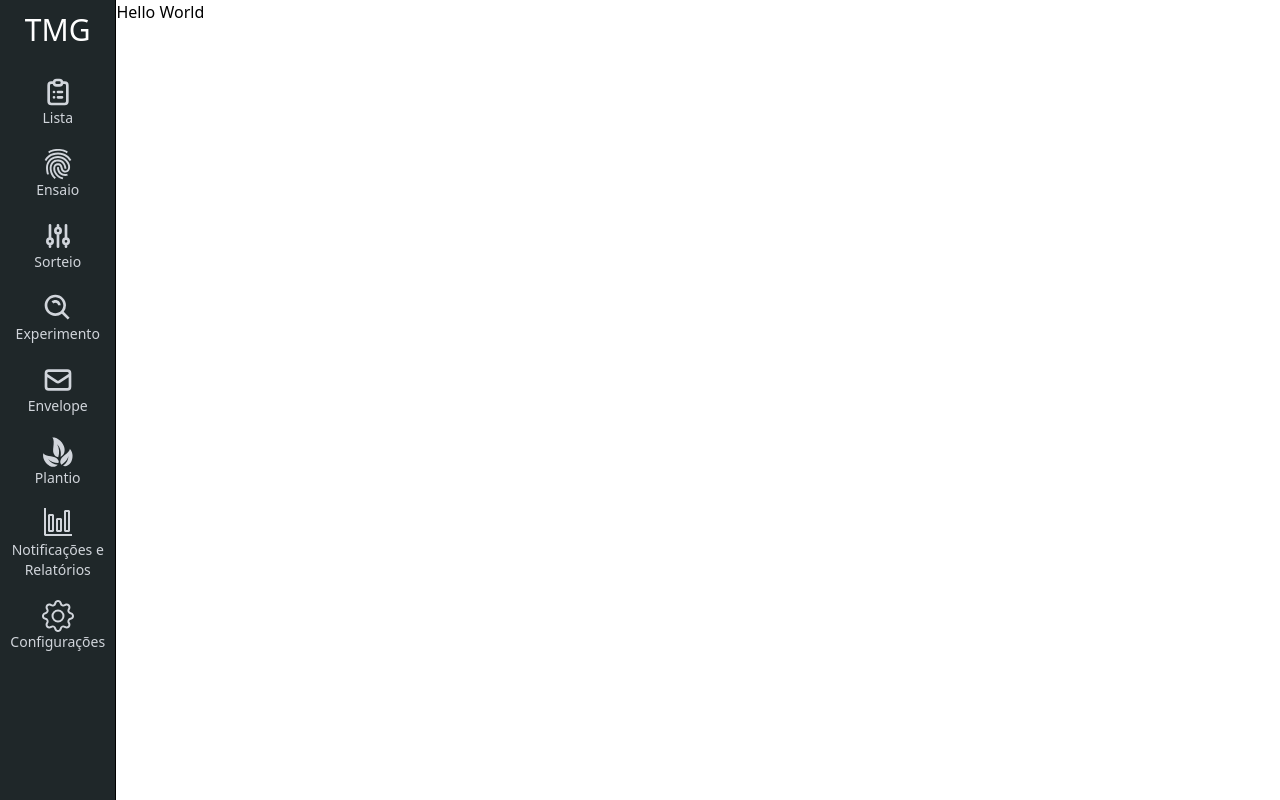
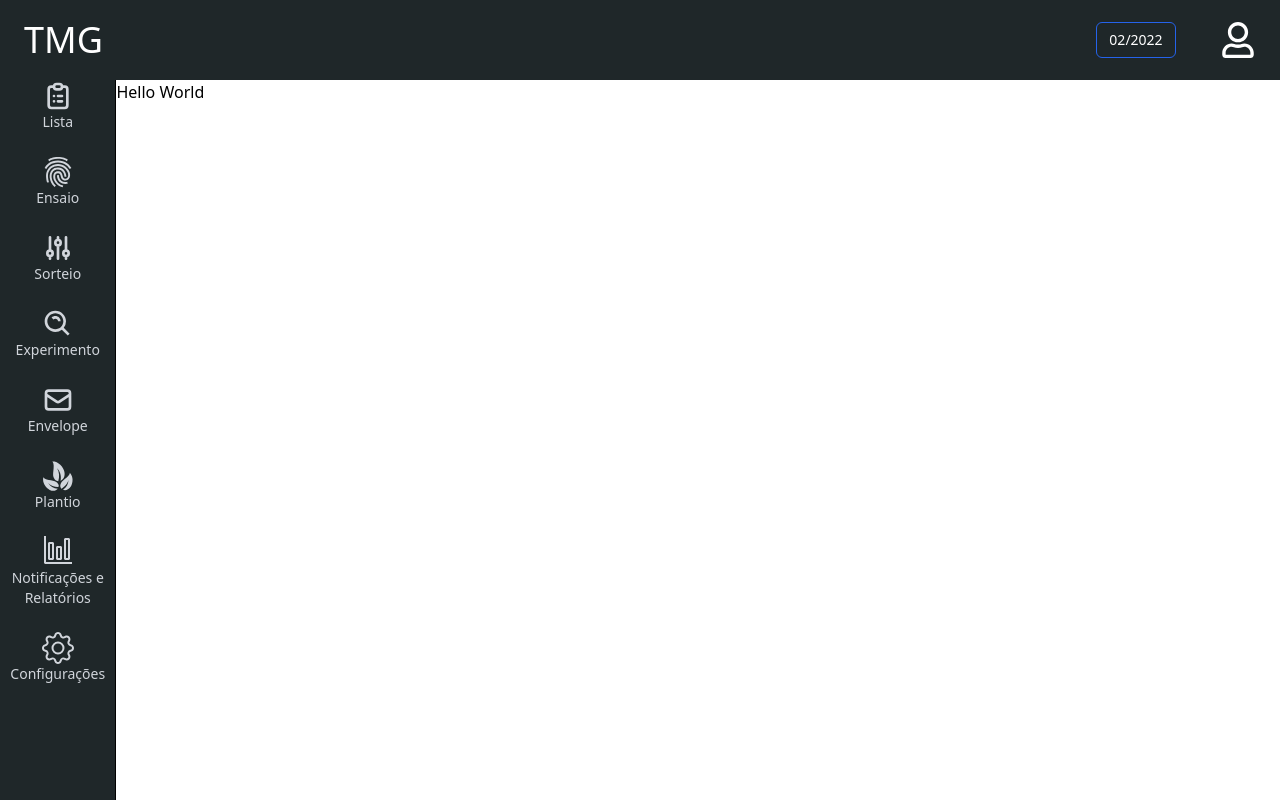
Before and after one commit to rectopul/agroforce, a Next.js app: page / in a window 1280 px wide. Built offline with nearby package versions, Linux system fonts and the light colour scheme.

Commit message:
feat#Criaçao componente MainHeader

```diff
--- a/src/components/Aside/index.tsx
+++ b/src/components/Aside/index.tsx
@@ -1,17 +1,14 @@
 import { HiOutlineClipboardList, HiOutlineMail } from 'react-icons/hi';
 import { IoFingerPrintSharp } from 'react-icons/io5';
 import { BiSearchAlt } from 'react-icons/bi';
-import { GiPlantSeed, GiThreeLeaves } from 'react-icons/gi';
+import { GiThreeLeaves } from 'react-icons/gi';
 import { VscGraph } from 'react-icons/vsc';
 import { BsGear } from 'react-icons/bs';
 
 export function Aside() {
   return (
-    <div className="h-screen w-32 bg-gray-850 border-r border-r-gray-100">
-      <div className="flex flex-col items-center gap-4">
-        <h1 className="text-3xl text-white py-3">TMG</h1>
-
-        <nav className="flex flex-col gap-5 text-gray-300">
+    <aside className="h-aside w-32 bg-gray-850 border-r border-r-gray-100">
+      <nav className="flex flex-col gap-6 text-gray-300">
         <a href="#" id="lista" className="flex flex-col content-center items-center text-sm	 transition delay-150 hover:-translate-y-1 hover:text-blue-600 hover:scale-110 hover:bg-indigo-500 duration-300">
           <HiOutlineClipboardList size={32} />
           Lista
@@ -53,7 +50,6 @@ export function Aside() {
           Configurações
         </a>
       </nav>
-      </div>
-    </div>
+    </aside>
   );
 }
--- a/src/components/MainHeader/inde.tsx
+++ /dev/null
@@ -1,7 +0,0 @@
-export function MainHeader() {
-  return (
-    <header>
-      <h1>Hello</h1>
-    </header>
-  );
-}
--- /dev/null
+++ b/src/components/MainHeader/index.tsx
@@ -0,0 +1,20 @@
+import { FaRegUser } from 'react-icons/fa';
+
+import { currentlyMonthYear } from '../../utils/currentlyDate';
+
+export function MainHeader() {
+  return (
+    <header className="h-20 w-screen flex items-center  bg-gray-850">
+      <div className="w-full flex justify-between items-center px-6 text-4xl">
+        <h1 className="text-white">TMG</h1>
+
+        <div className='w-40 flex justify-between items-center border-blue-600'>
+          <div className='w-6/12 h-9 flex justify-center items-center border border-blue-600 rounded-md'>
+            <span className='text-sm text-white' >{currentlyMonthYear()}</span>
+          </div>
+          <FaRegUser className='text-white'  />
+        </div>
+      </div>
+    </header>
+  );
+}
--- a/src/pages/_app.tsx
+++ b/src/pages/_app.tsx
@@ -1,10 +1,12 @@
 import '../styles/tailwind.css';
+import { MainHeader } from '../components/MainHeader';
 import { Aside } from '../components/Aside';
 import type { AppProps } from 'next/app';
 
 function MyApp({ Component, pageProps }: AppProps) {
   return (
     <>
+      <MainHeader />
       <div className='flex flex-row'>
         <Aside />
         <Component {...pageProps} />
--- /dev/null
+++ b/src/utils/currentlyDate.ts
@@ -0,0 +1,18 @@
+export function currentlyDate(): string {
+  let date = new Date();
+  let day = String(date.getDate()).padStart(2, '0');
+  let month = String(date.getMonth() + 1).padStart(2, '0');
+  let year = date.getFullYear();
+  let currentlyDate = `${day}/${month}/${year}`;
+
+  return currentlyDate;
+}
+
+export function currentlyMonthYear(): string {
+  let date = new Date();
+  let month = String(date.getMonth() + 1).padStart(2, '0');
+  let year = date.getFullYear();
+  let currentlyMonthYear = `${month}/${year}`;
+
+  return currentlyMonthYear;
+}
--- a/tailwind.config.js
+++ b/tailwind.config.js
@@ -21,7 +21,11 @@ module.exports = {
       'cyan-500':  '#61dafb',
       'yellow-500':  '#eba417'
     },
-    extend: {},
+    extend: {
+      height: {
+        'aside': 'calc(100vh - 5rem)',
+      }
+    },
   },
   plugins: [],
 }
```
Lines whose indentation alone changed are shown as unchanged.
